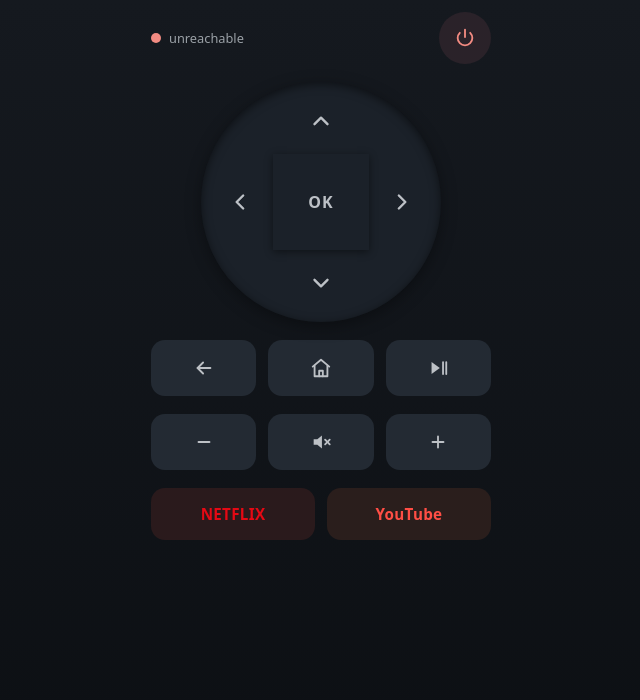
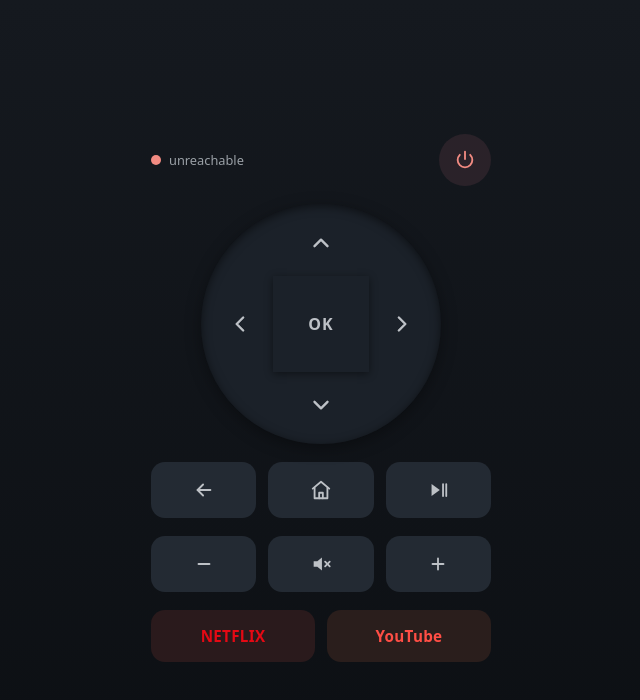
Before and after one commit to cepniyasin/esp32-androidtv, a plain HTML site: page web/index.html in a window 1280 px wide. Shown: the whole page, without its empty margins (319-959 px from the left). Drawn offline with Linux system fonts and the light colour scheme; no server answers.

Commit message:
Center the remote vertically in the viewport

```diff
--- a/web/index.html
+++ b/web/index.html
@@ -18,7 +18,7 @@
     background: linear-gradient(180deg, #15191f 0%, #0c0f13 100%);
     color: #e8eaed;
     min-height: 100vh; min-height: 100dvh;
-    display: flex; justify-content: center;
+    display: flex; justify-content: center; align-items: center;
     padding: max(env(safe-area-inset-top), 12px) 16px
              max(env(safe-area-inset-bottom), 16px);
   }
```
